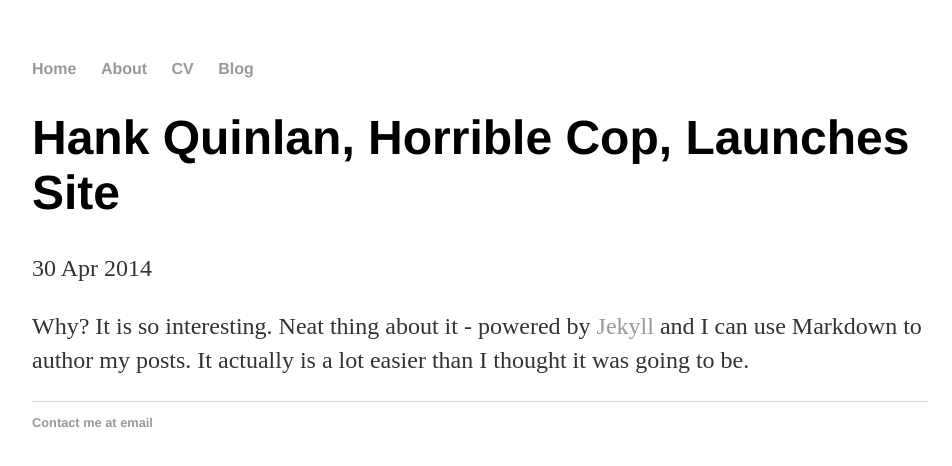
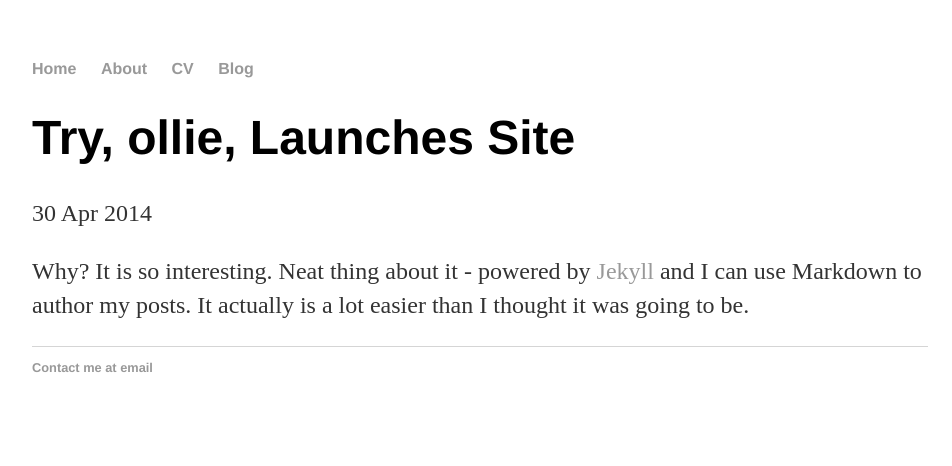
Before and after one commit to cxcollie/cxcollie.github.io, a Jekyll site: the page built from _posts/2014-04-30-hank-quinlan-site-launched.md, in a window 1280 px wide. Shown: the top 466 px of the page, without its empty margins (160-1112 px from the left). Built offline with Jekyll 4.4.1, drawn with Linux system fonts in a browser that asks for light colours.

Commit message:
try 04/30 title

```diff
--- a/_posts/2014-04-30-hank-quinlan-site-launched.md
+++ b/_posts/2014-04-30-hank-quinlan-site-launched.md
@@ -1,6 +1,6 @@
 ---
 layout: post
-title: "Hank Quinlan, Horrible Cop, Launches Site"
+title: "Try, ollie, Launches Site"
 date: 2014-04-30
 ---
 
```
